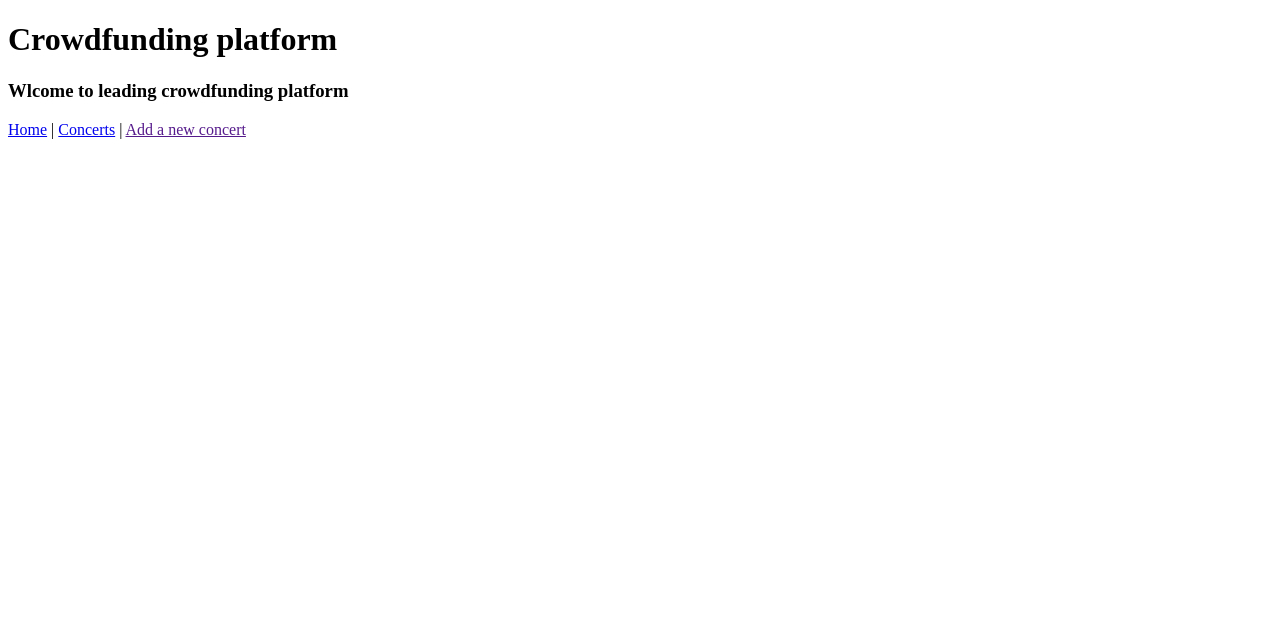
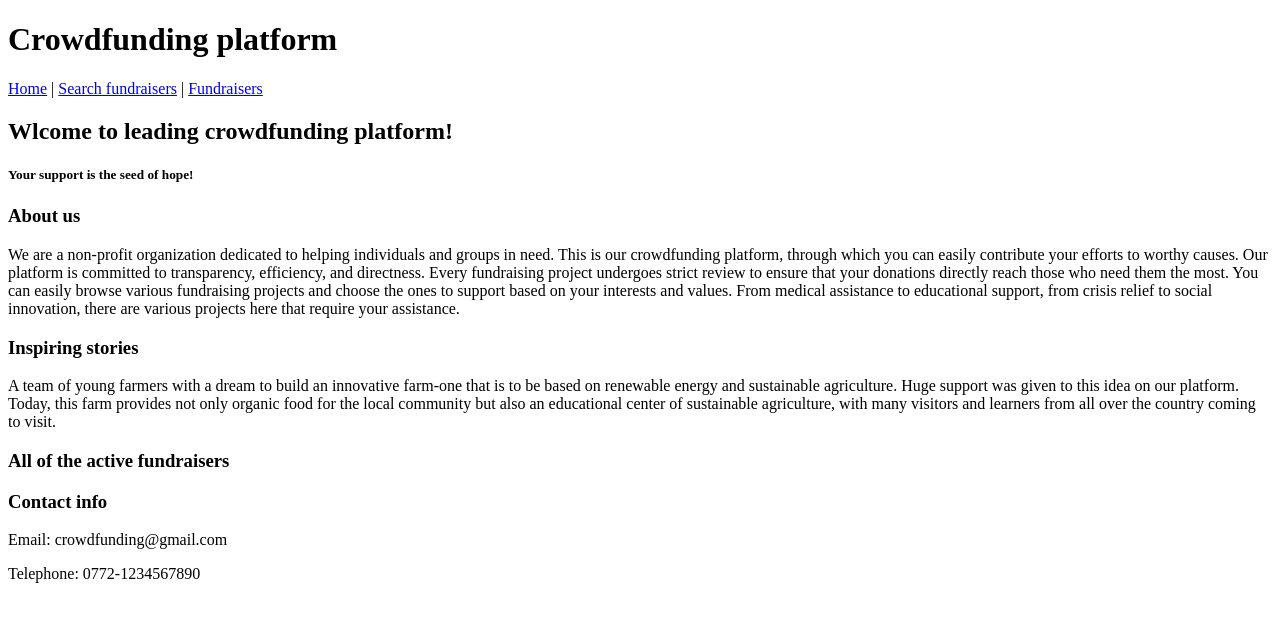
Before and after one commit to HERSpzd/web2-ass2, a website: page clientside/index.html in a window 1280 px wide. Drawn offline with Linux system fonts and the light colour scheme; no server answers.

Commit message:
Add welcome statements and display all funders on the homepage, etc

```diff
--- a/clientside/index.html
+++ b/clientside/index.html
@@ -1,16 +1,79 @@
 <!DOCTYPE html>
 <html lang="en">
+
 <head>
     <meta charset="UTF-8">
     <meta name="viewport" content="width=device-width, initial-scale=1.0">
     <title>Home</title>
 </head>
+
 <body>
     <h1>Crowdfunding platform</h1>
-    <h3>Wlcome to leading crowdfunding platform</h3>
 
-    <a href="/"><span>Home</span></a> | <a href="/concert"><span>Concerts</span></a>  | <a href=""><span>Add a new concert</span></a>
+    <a href="/"><span>Home</span></a> | <a href="/searchfundraisers"><span>Search fundraisers</span></a> | <a
+        href="fundraisers"><span>Fundraisers</span></a>
 
+    <h2>Wlcome to leading crowdfunding platform!</h2>
+    <h5>Your support is the seed of hope!</h5>
+
+    <div>
+        <h3>About us</h3>
+        <p>We are a non-profit organization dedicated to helping individuals and groups in need. This is our
+            crowdfunding platform, through which you can easily contribute your efforts to worthy causes.
+            Our platform is committed to transparency, efficiency, and directness. Every fundraising project undergoes
+            strict review to ensure that your donations directly reach those who need them the most. You can easily
+            browse various fundraising projects and choose the ones to support based on your interests and values. From
+            medical assistance to educational support, from crisis relief to social innovation, there are various
+            projects here that require your assistance.</p>
+    </div>
+
+    <div>
+        <h3>Inspiring stories</h3>
+        <p>A team of young farmers with a dream to build an innovative farm-one that is to be based on renewable energy
+            and sustainable agriculture. Huge support was given to this idea on our platform. Today, this farm provides
+            not only organic food for the local community but also an educational center of sustainable agriculture,
+            with many visitors and learners from all over the country coming to visit.</p>
+    </div>
+
+    <div>
+        <h3>All of the active fundraisers</h3>
+        <div id="all-fundraisers"></div>
+    </div>
+
+    <div>
+        <h3>Contact info</h3>
+        <p>Email: crowdfunding@gmail.com</p>
+        <p>Telephone: 0772-1234567890</p>
+    </div>
 
 </body>
+
+<script>
+    fetch("http://localhost:3060/api/crowedfunding/fundraisers")
+        .then(response => response.json())
+        .then(data => {
+
+            const dataDiv = document.getElementById('all-fundraisers');
+            dataDiv.innerHTML = "";
+
+            if (data.length > 0) {
+                data.forEach(concert => {
+                    const newP = document.createElement("p");
+                    newP.textContent = `Concert: ${concert.ArtistName}, Location: ${concert.Location}`;
+
+                    dataDiv.appendChild(newP);
+                });
+
+            }
+            else {
+                dataDiv.textContent = "No fundraiser data";
+            }
+        })
+        .catch(error => {
+            console.error("Error fecthing data", error);
+            document.getElementById('data').textContent = "Failed to load data";
+        });
+
+</script>
+
 </html>
```
Also changed, not shown: Server/controllerAPI/api-controller.js (+19 -9 lines).
